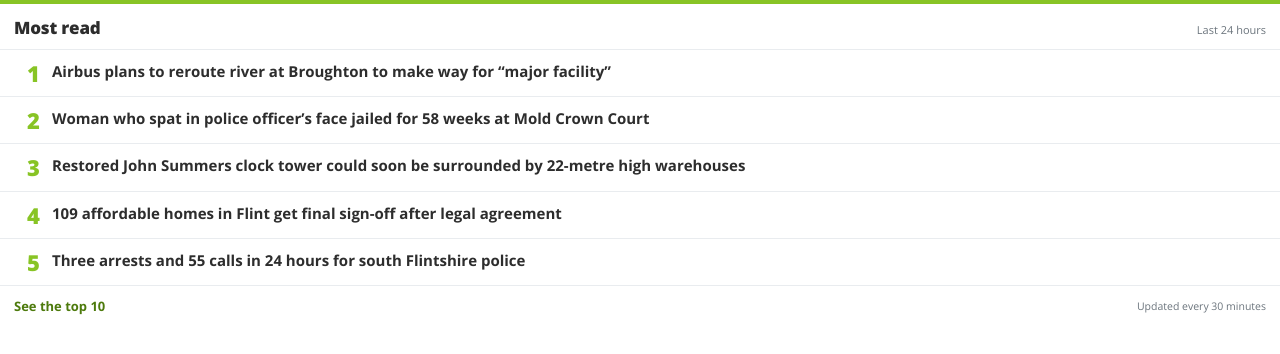
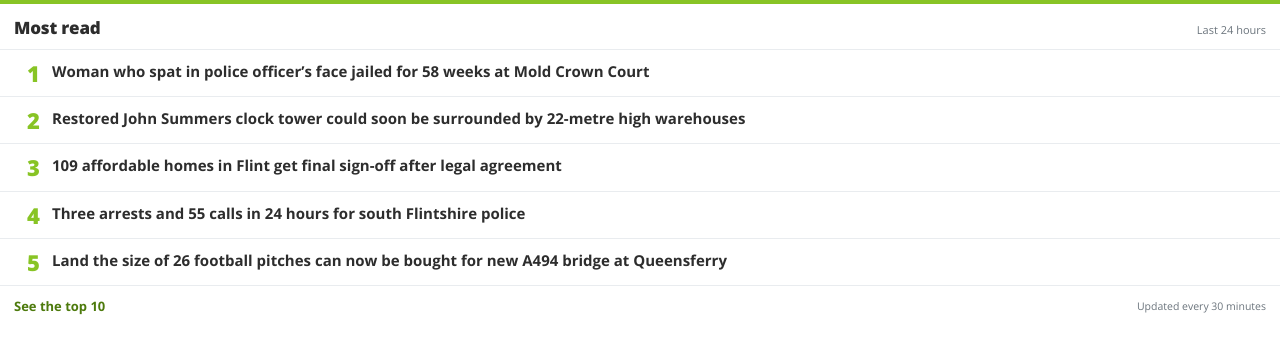
Before and after one commit to jonathansheppard/deeside-widgets, a plain HTML site: page most-read/widget.html in a window 1280 px wide. Drawn offline with nearby package versions, Linux system fonts and the light colour scheme.

Commit message:
Most read: exclude list (Airbus river reroute story)

```diff
--- /dev/null
+++ b/most-read/exclude.json
@@ -0,0 +1,3 @@
+[
+ "airbus-plans-to-reroute-river-at-broughton-to-make-way-for-major-facility"
+]
--- a/most-read/widget.html
+++ b/most-read/widget.html
@@ -5,7 +5,7 @@
 <meta name="robots" content="noindex">
 <meta name="viewport" content="width=device-width, initial-scale=1.0">
 <title>Most read on Deeside.com</title>
-<script>window.__d=fetch('widget.json?t='+Math.floor(Date.now()/300000)).then(function(r){return r.json()});</script>
+<script>window.__d=Promise.all([fetch('widget.json?t='+Math.floor(Date.now()/300000)).then(function(r){return r.json()}),fetch('exclude.json?t='+Math.floor(Date.now()/300000)).then(function(r){return r.ok?r.json():[]}).catch(function(){return []})]).then(function(a){var d=a[0],ex=a[1]||[];if(d&&d.stories){d.stories=d.stories.filter(function(s){var u=s.url||'';return !ex.some(function(e){return e&&u.indexOf(e)>-1})})}return d});</script>
 <link rel="preconnect" href="https://fonts.googleapis.com"><link rel="preconnect" href="https://fonts.gstatic.com" crossorigin>
 <link rel="preconnect" href="https://fonts.gstatic.com" crossorigin><link rel="stylesheet" href="https://fonts.googleapis.com/css2?family=Open+Sans:wght@400;600;700;800&display=swap" media="print" onload="this.media='all'"><noscript><link rel="stylesheet" href="https://fonts.googleapis.com/css2?family=Open+Sans:wght@400;600;700;800&display=swap"></noscript>
 <link rel="stylesheet" href="../house.css?v=4">
```
